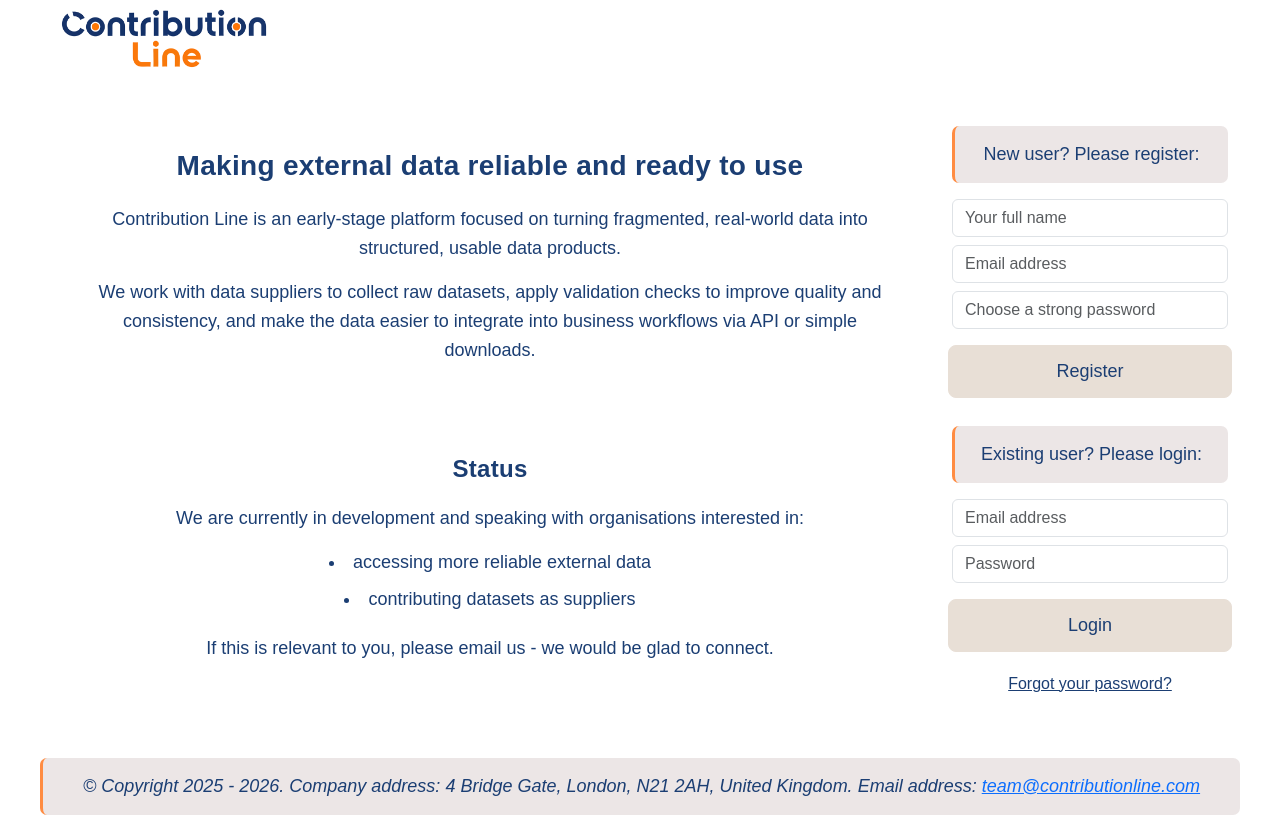
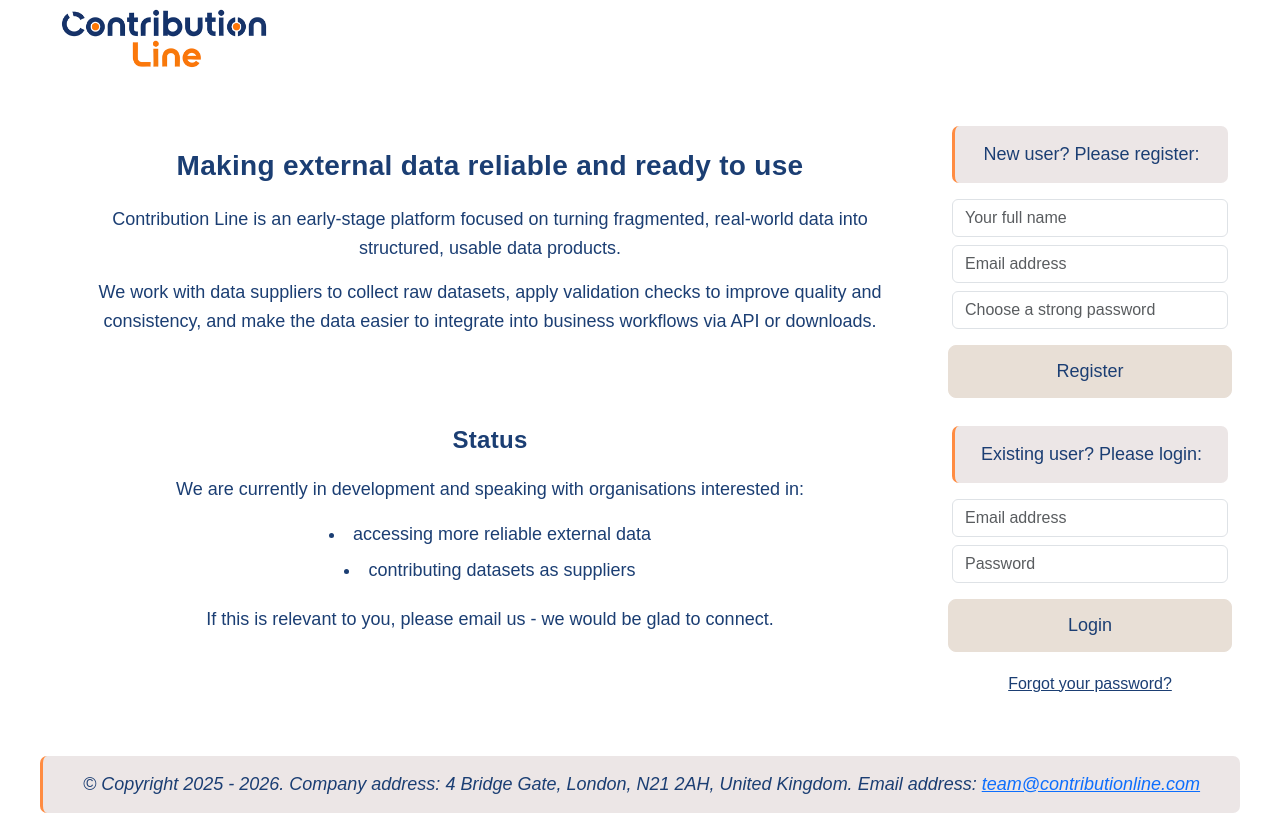
Before and after one commit to Alec-Hajinoff/Contribution_Line_Refinery, a React (Create React App) app in the folder React/: page / in a window 1280 px wide. Built offline with nearby package versions, Linux system fonts and the light colour scheme.

Commit message:
26/4/26, 15:36

```diff
--- a/React/src/Main.js
+++ b/React/src/Main.js
@@ -15,7 +15,7 @@ function Main() {
         <p className="intro-text">
           We work with data suppliers to collect raw datasets, apply validation
           checks to improve quality and consistency, and make the data easier to
-          integrate into business workflows via API or simple downloads.
+          integrate into business workflows via API or downloads.
         </p>
       </div>
 
```
